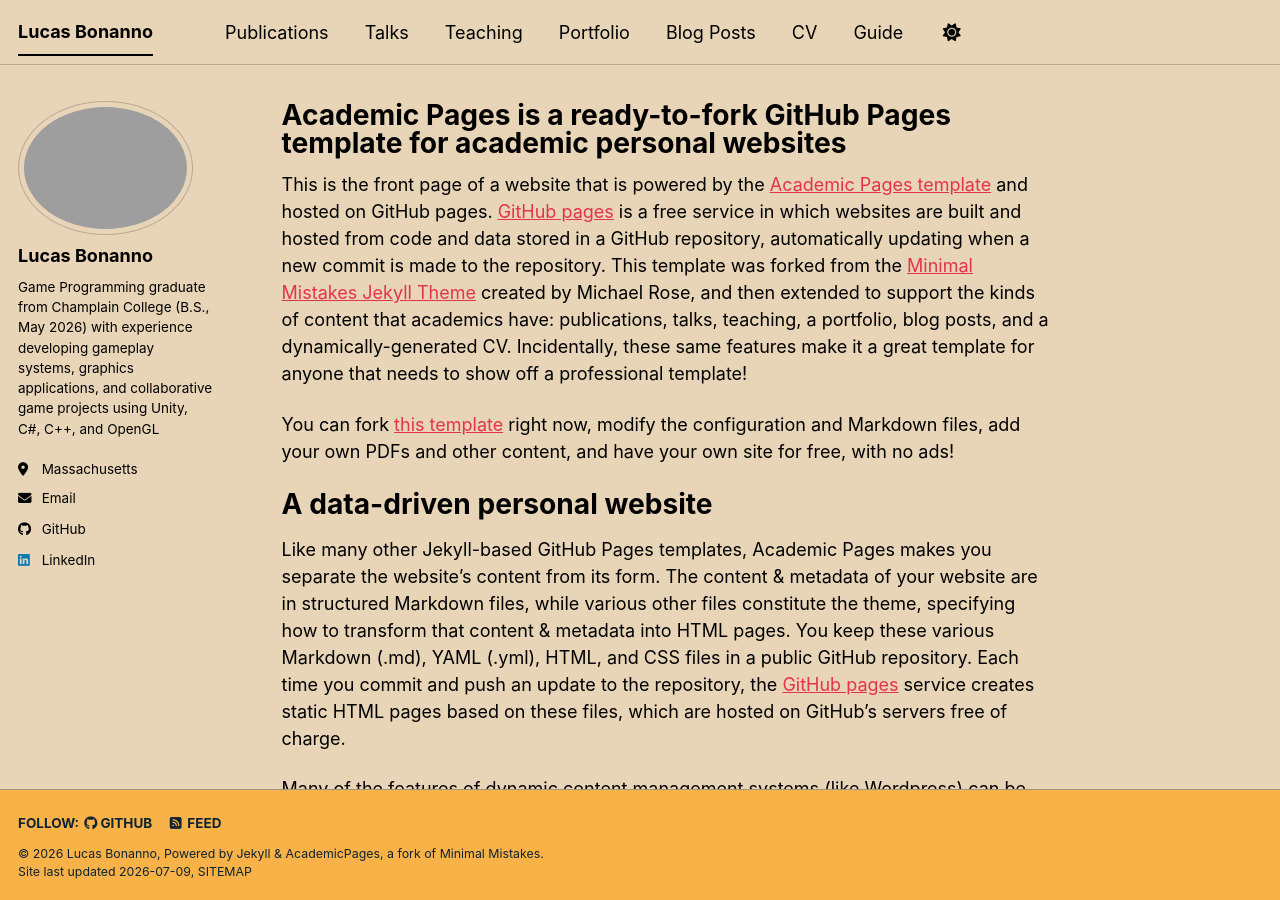
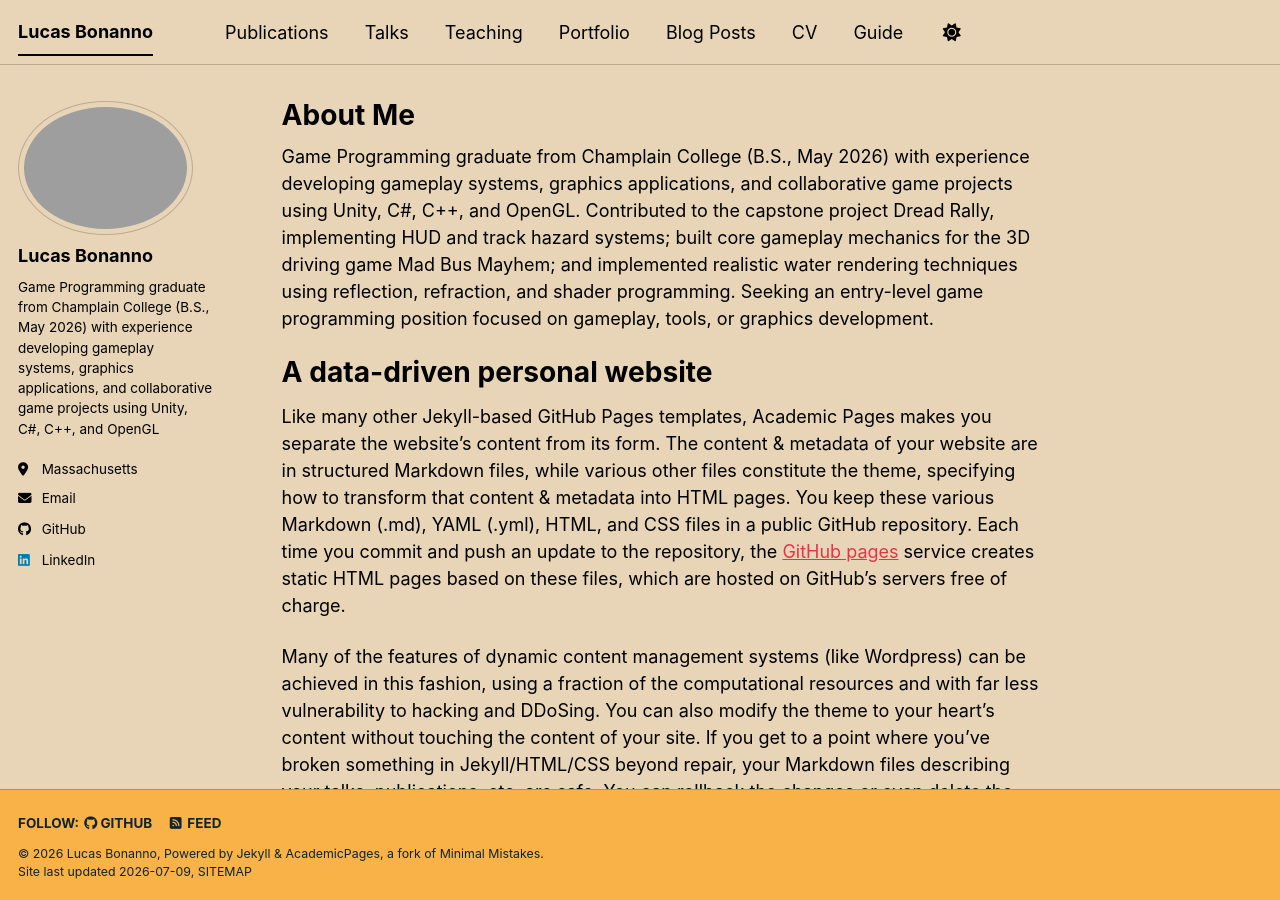
Before and after one commit to LucasB16643/LucasB16643.github.io, a Jekyll site: the page built from _pages/about.md, in a window 1280 px wide and 900 px high. Built offline with Jekyll 4.4.1, drawn with Linux system fonts in a browser that asks for light colours; a style sheet for code colours, icons or effects is not loaded.

Commit message:
Revise about page with personal details
Updated the title and content to reflect personal information and experience in game programming.

```diff
--- a/_pages/about.md
+++ b/_pages/about.md
@@ -1,15 +1,13 @@
 ---
 permalink: /
-title: "Academic Pages is a ready-to-fork GitHub Pages template for academic personal websites"
+title: "About Me"
 author_profile: true
 redirect_from:
   - /about/
   - /about.html
 ---
 
-This is the front page of a website that is powered by the [Academic Pages template](https://github.com/academicpages/academicpages.github.io) and hosted on GitHub pages. [GitHub pages](https://pages.github.com) is a free service in which websites are built and hosted from code and data stored in a GitHub repository, automatically updating when a new commit is made to the repository. This template was forked from the [Minimal Mistakes Jekyll Theme](https://mmistakes.github.io/minimal-mistakes/) created by Michael Rose, and then extended to support the kinds of content that academics have: publications, talks, teaching, a portfolio, blog posts, and a dynamically-generated CV. Incidentally, these same features make it a great template for anyone that needs to show off a professional template!
-
- You can fork [this template](https://github.com/academicpages/academicpages.github.io) right now, modify the configuration and Markdown files, add your own PDFs and other content, and have your own site for free, with no ads!
+Game Programming graduate from Champlain College (B.S., May 2026) with experience developing gameplay systems, graphics applications, and collaborative game projects using Unity, C#, C++, and OpenGL. Contributed to the capstone project Dread Rally, implementing HUD and track hazard systems; built core gameplay mechanics for the 3D driving game Mad Bus Mayhem; and implemented realistic water rendering techniques using reflection, refraction, and shader programming. Seeking an entry-level game programming position focused on gameplay, tools, or graphics development.
 
 A data-driven personal website
 ======
```
